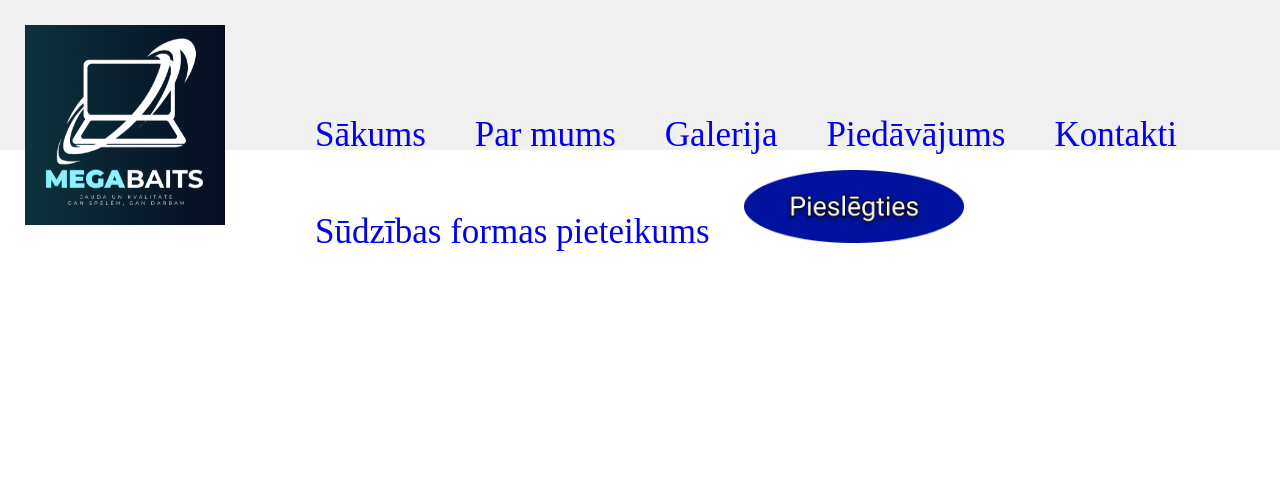
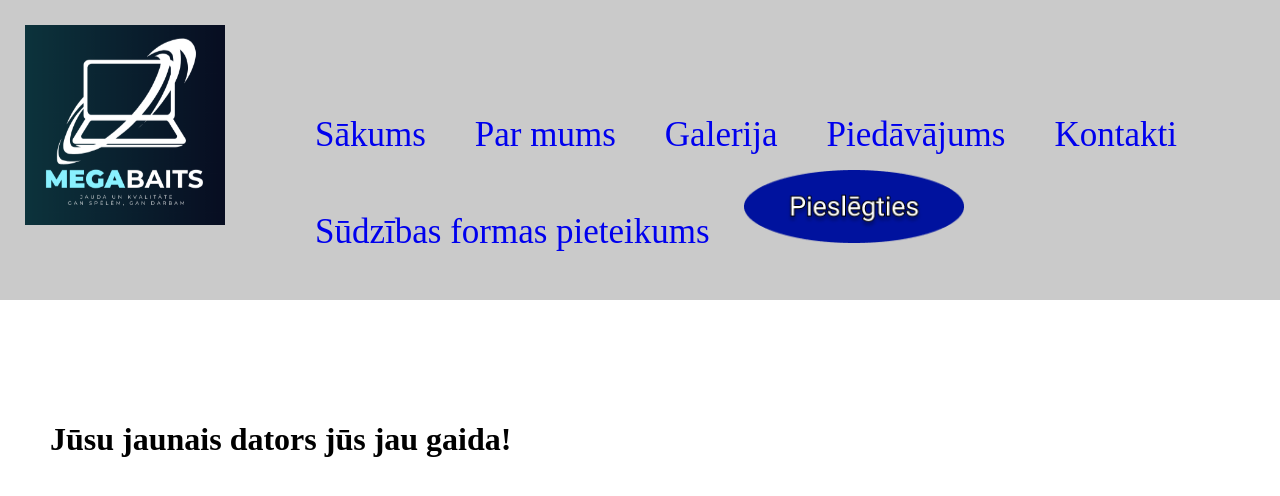
Before and after one commit to ralfsceruzis/Megabaits, a plain HTML site: page index.html in a window 1280 px wide. Drawn offline with Linux system fonts and the light colour scheme.

Commit message:
Checkpoint before assistant change: Add header text and styling changes.
Replit-Commit-Author: Assistant

```diff
--- a/index.html
+++ b/index.html
@@ -13,8 +13,8 @@
     top: 0;
     left: 0;
     width: 100%;
-    height: 150px;
-    background-color: #f0f0f0;
+    height: 300px;
+    background-color: #cacaca;
     z-index: -1;
   }
   #logo {
@@ -38,6 +38,12 @@
   #pieslegties {
     width: 220px
   }
+  #text1 {
+    position: absolute;
+    top: 400px;
+    left: 50px;
+
+  }
 </style>
 <body>
   <div class="header-bg"></div>
@@ -52,6 +58,8 @@
   </nav>
     <img id="logo" src="megabaits_logo edited.png">
 
+  <h1 id="text1">Jūsu jaunais dators jūs jau gaida!</h1>
+
 
   <script src="script.js"></script>
 </body>
```
